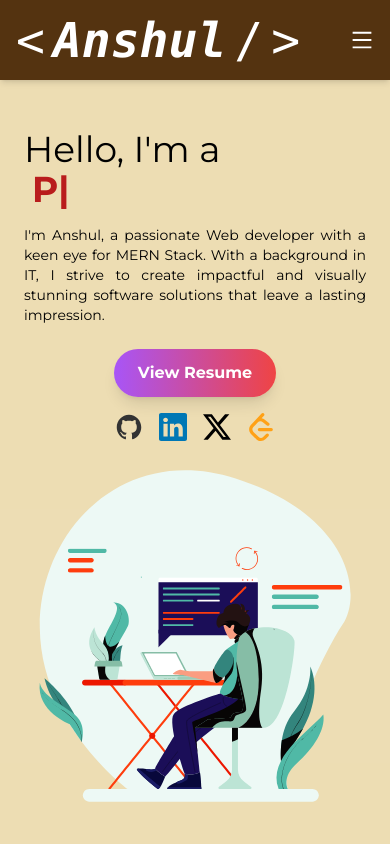
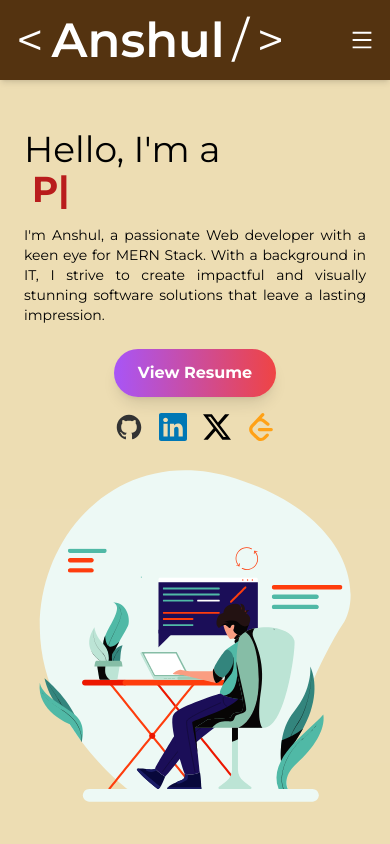
Before and after one commit to Anshul070702/MyPortfolio, a React (Vite) app: page / in a window 390 px wide. Shown: the top 844 px of the page. Built offline with nearby package versions, Linux system fonts and the light colour scheme.

Commit message:
All bugs fixed, fully responsive now

```diff
--- a/src/components/Navbar.jsx
+++ b/src/components/Navbar.jsx
@@ -33,7 +33,7 @@ function Navbar() {
     setMenu(!menu);
   };
   const handleLinkClick = () => {
-    setMenu(false); // Close the menu when a link is clicked
+    setMenu(false);
   };
 
   return (
@@ -42,12 +42,10 @@ function Navbar() {
         <div className="flex justify-between items-center h-16">
           <div className="flex space-x-2">
             {/* Replace with your logo or text */}
-            <span className="font-mono text-5xl">&lt;</span>
-            <span className="font-mono font-semibold italic text-5xl">
-              Anshul
-            </span>
-            <span className="font-mono text-5xl">&#47;</span>
-            <span className="font-mono text-5xl">&gt;</span>
+            <span className=" text-5xl">&lt;</span>
+            <span className=" font-semibold  text-5xl">Anshul</span>
+            <span className=" text-5xl">&#47;</span>
+            <span className=" text-5xl">&gt;</span>
           </div>
           {/* Desktop navbar */}
           <div className="hidden md:flex space-x-8">
@@ -76,7 +74,6 @@ function Navbar() {
           </div>
         </div>
         {/* Mobile navbar menu */}
-        {/* Mobile navbar menu */}
         {menu && (
           <div className="bg-gray-200 text-gray-800 md:hidden absolute top-16 left-0 w-full">
             <ul className="flex flex-col items-center justify-center space-y-3 text-xl">
@@ -87,13 +84,14 @@ function Navbar() {
                   className="hover:scale-105 duration-200 font-semibold cursor-pointer"
                 >
                   <Link
-                    to={text.toLowerCase()} // Ensure the target ID is lowercase
+                    key={id}
+                    to={text}
                     smooth={true}
                     duration={500}
                     offset={-70}
                     activeClass="active"
                     spy={true}
-                    onClick={toggleMenu} // Close menu when a link is clicked
+                    onClick={toggleMenu}
                   >
                     {text}
                   </Link>
```
